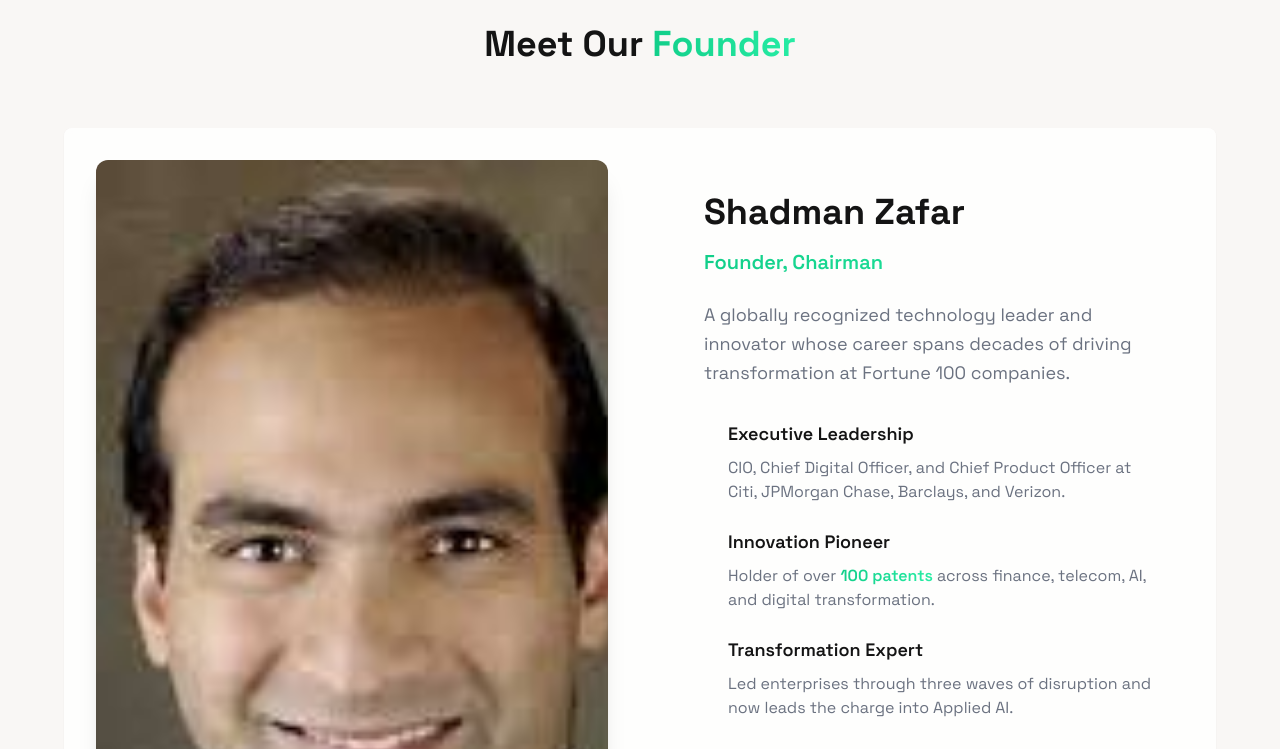
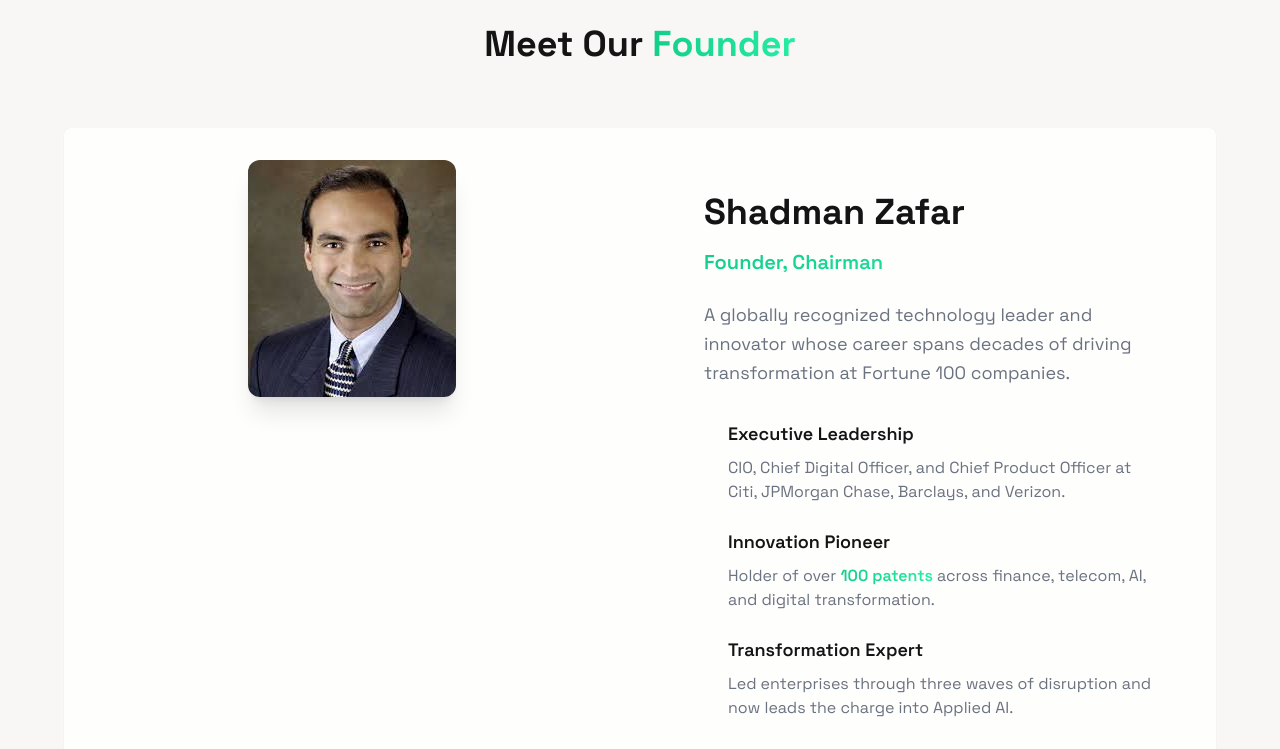
Before and after one commit to Abinayashri-Saravanan/vibrant-capital-website, a React (Vite) app: page /about in a window 1280 px wide. Shown: the part 1300-2049 px from the top of the page. Built offline with nearby package versions, Linux system fonts and the light colour scheme; the HTML template or start-up script is replaced by a standard one.

Commit message:
Fix blurry photo on About page

```diff
--- a/src/pages/About.tsx
+++ b/src/pages/About.tsx
@@ -64,11 +64,11 @@ const About = () => {
               <CardContent className="p-0">
                 <div className="grid lg:grid-cols-2 gap-0 items-stretch">
                   {/* Photo Section */}
-                  <div className="flex items-stretch justify-center p-6 lg:p-8">
+                  <div className="flex items-start justify-center p-6 lg:p-8">
                     <img
                       src="/images/shadman-about.jpeg"
                       alt="Shadman Zafar - Founder, Chairman"
-                      className="block w-auto max-w-full h-full object-cover rounded-xl shadow-xl"
+                      className="block w-auto h-auto max-w-full rounded-xl shadow-xl"
                       loading="eager"
                       decoding="async"
                     />
```
